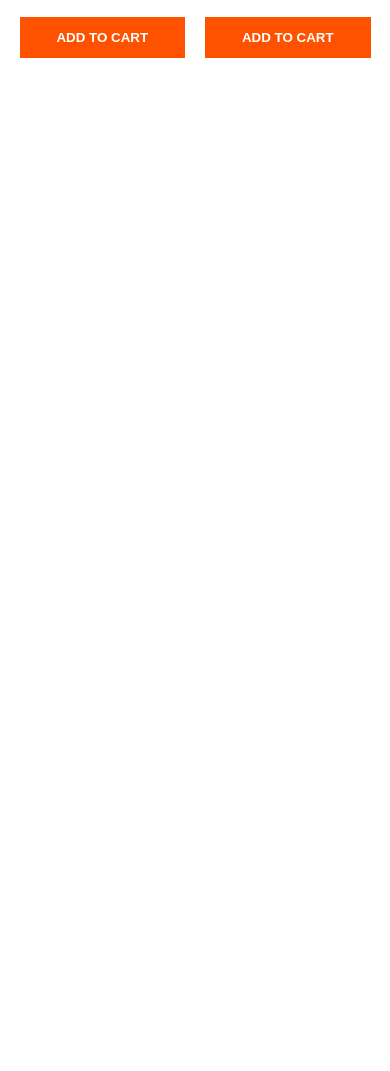
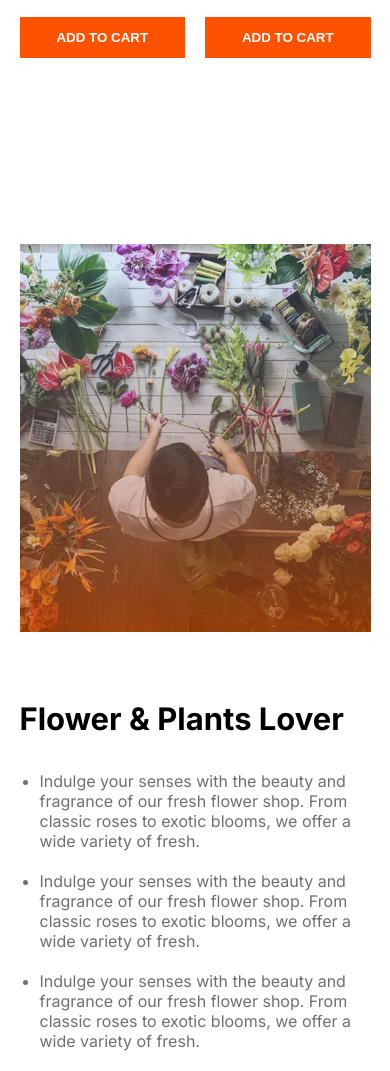
Before and after one commit to shajeb17/flower, a plain HTML site: page index.html in a window 390 px wide. Shown: the part 2192-3263 px from the top of the page. Before the commit the page ends 2352 px from the top, so only its background shows below. Drawn offline with Linux system fonts and the light colour scheme.

Commit message:
planet info

```diff
--- a/index.html
+++ b/index.html
@@ -132,6 +132,32 @@
             </div>
         </div>
     </section>
+
+    <section id="planet-info">
+        <div class="container">
+            <div class="all-slide">
+                <div class="trasted-img"><img src="img/trusted-badge.png" alt=""></div>
+                <div class="slide-left"><img src="img/flower-store.png"></div>
+                <div class="slide-right">
+                    <h1>Flower & Plants Lover</h1>
+                    <ul>
+                        <li>
+                            <p>Indulge your senses with the beauty and fragrance of our fresh flower shop. From classic
+                                roses to exotic blooms, we offer a wide variety of fresh.</p>
+                        </li>
+                        <li>
+                            <p>Indulge your senses with the beauty and fragrance of our fresh flower shop. From classic
+                                roses to exotic blooms, we offer a wide variety of fresh.</p>
+                        </li>
+                        <li>
+                            <p>Indulge your senses with the beauty and fragrance of our fresh flower shop. From classic
+                                roses to exotic blooms, we offer a wide variety of fresh.</p>
+                        </li>
+                    </ul>
+                </div>
+            </div>
+        </div>
+    </section>
 </body>
 
 </html>
--- a/style.css
+++ b/style.css
@@ -2,7 +2,6 @@
 
 body {
     text-decoration: none;
-    list-style: none;
     font-family: "Inter", sans-serif;
 }
 
@@ -173,14 +172,73 @@ section#planet-section {
         display: grid;
         grid-template-columns: 1fr 1fr;
     }
-    .top-planet p{
+
+    .top-planet p {
         padding: initial;
         width: 100%;
     }
-    .top-planet{
-      width: 100%;
+
+    .top-planet {
+        width: 100%;
     }
 }
-@media (max-width:550px) {
 
+/* =============================================================================== */
+/* planet info */
+.all-slide {
+    display: flex;
+    gap: 64px;
+    padding: 20px 0px;
+    align-items: center;
+    position: relative;
 }
+
+
+
+.slide-right {
+    width: 100%;
+}
+.slide-left img {
+    width: 87%;
+}
+
+.slide-right h1 {
+    font-size: 31px;
+    margin-right: 175px;
+}
+
+.slide-right ul {
+    display: flex;
+    flex-direction: column;
+    gap: 20px;
+    color: #00000091;
+    margin-top: 34px;
+}
+.trasted-img img {
+    position: absolute;
+    width: 153px;
+    top: -54px;
+    left: 352px;
+}
+@media (max-width:1120px) {
+    .trasted-img img{
+        display: none;
+    }
+}
+@media (max-width:1020px) {
+    .all-slide{
+        flex-direction: column;
+    }
+     .slide-left{
+        width: 100%;
+    }
+    .slide-left img{
+        width: 100%;
+    }
+    .slide-right ul{
+        margin-left: 20px;
+    }
+    .slide-right h1 {
+        margin-right: auto;
+    }
+}
```
Lines whose indentation alone changed are shown as unchanged.
